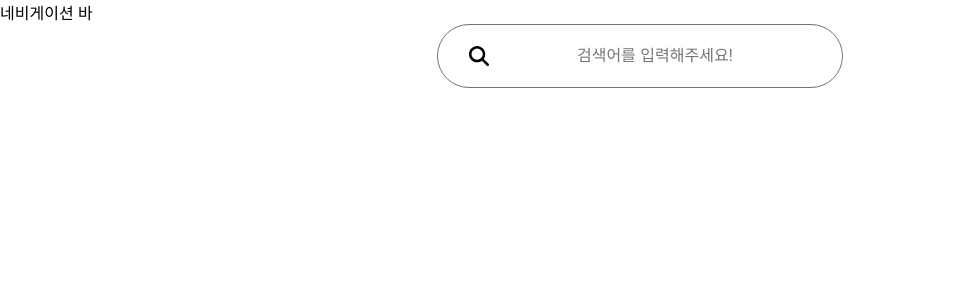
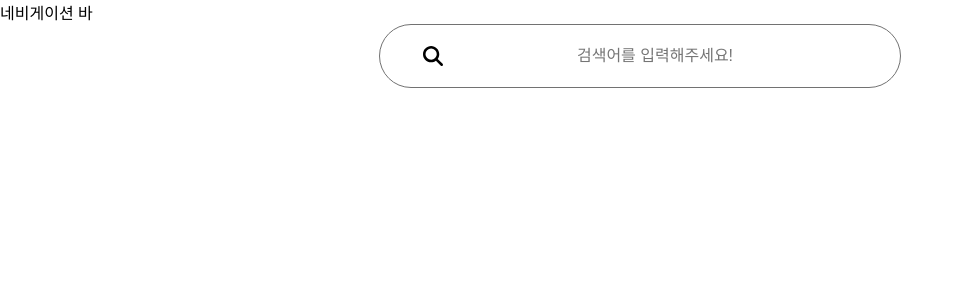
Before and after one commit to Team-Algebra/boonbae-frontend, a React (Create React App) app in the folder boonbae/: page /search in a window 1280 px wide. Shown: the top 300 px of the page, without its empty margins (0-963 px from the left). Built offline with nearby package versions, Linux system fonts and the light colour scheme.

Commit message:
style: 최대 가로 길이 설정
- 비율로 설정하되, 최대 길이를 설정하여 조정

```diff
--- a/boonbae/src/styles/search.css
+++ b/boonbae/src/styles/search.css
@@ -10,7 +10,8 @@
     align-items: center;
     justify-content: center;
 
-    width: 30%;
+    width: 60%;
+    max-width: 500px;
 
     padding: 10px 10px;
     border: 1px solid #727272;
@@ -47,7 +48,8 @@
     flex-direction: row;
     align-items: center;
 
-    width: 35%;
+    width: 65%;
+    max-width: 600px;
     height: 150px;
     padding: 10px 10px;
 
```
